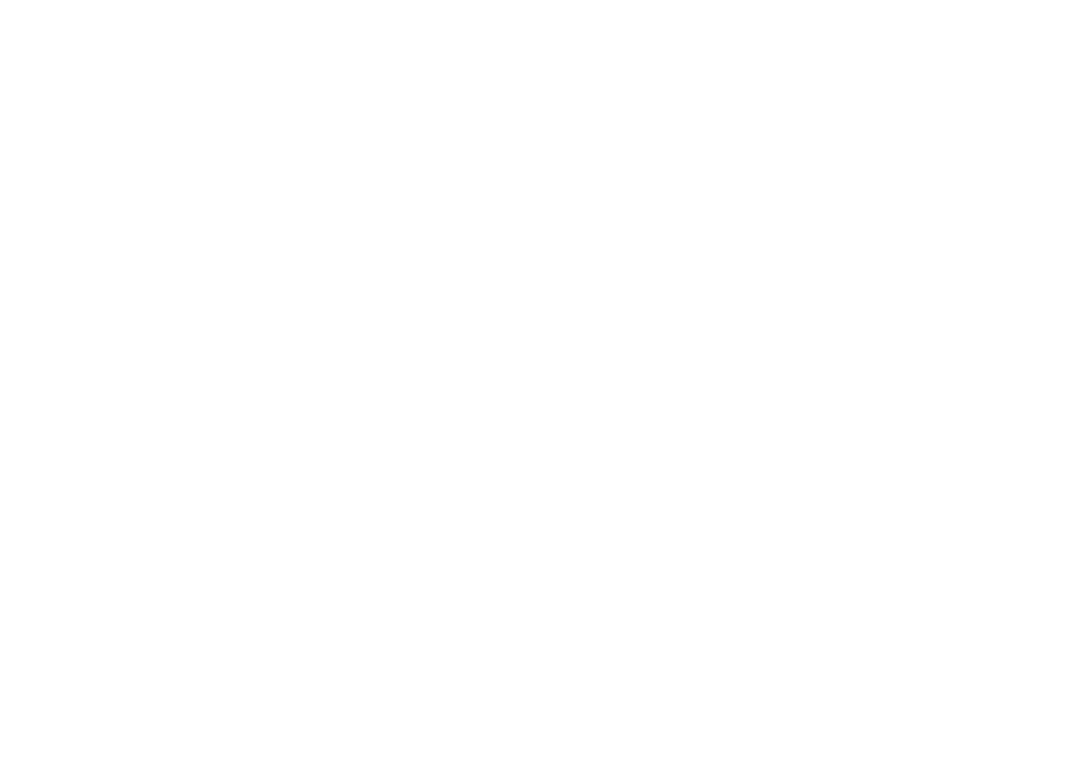
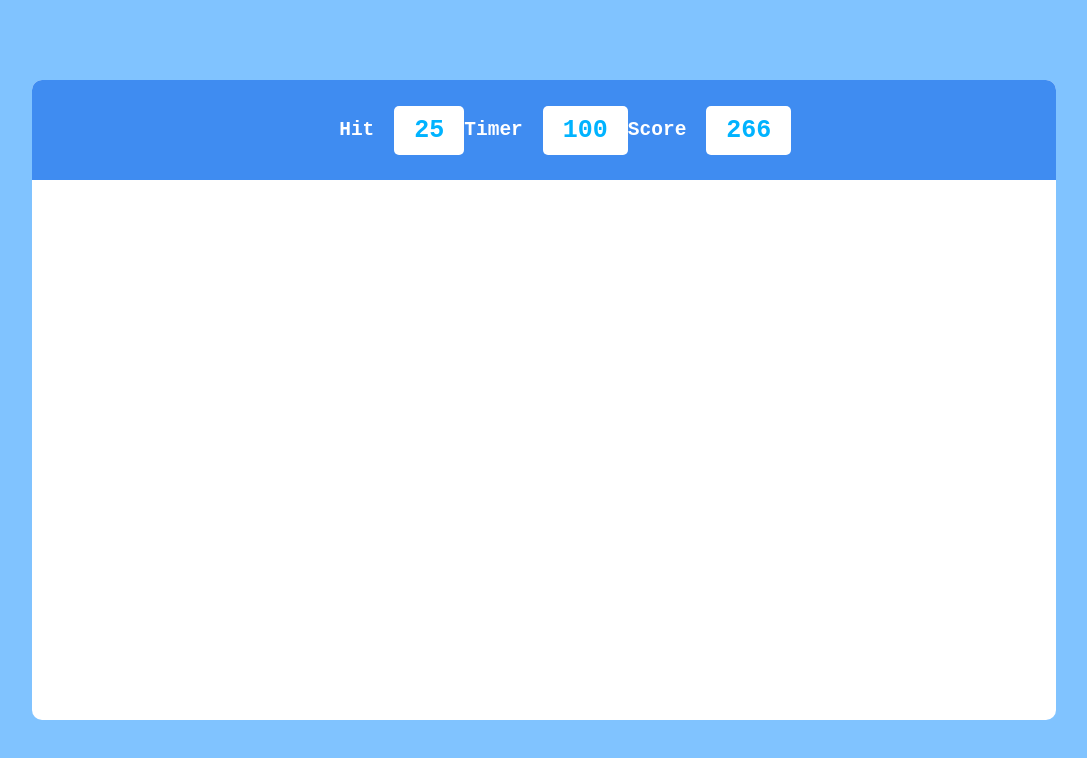
Before and after one commit to prince-kumar-singh/Bubble-Game, a plain HTML site: page index.html in a window 1280 px wide. Shown: the whole page, without its empty margins (96-1183 px from the left). Drawn offline with Linux system fonts and the light colour scheme.

Commit message:
Designed panel top

```diff
--- a/index.html
+++ b/index.html
@@ -7,7 +7,23 @@
     <link rel="stylesheet" href="style.css">
 </head>
 <body>
-
+    <div id="main">
+        <div id="panel">
+            <div id="ptop">
+                <div class="elem">
+                    <h2>Hit</h2>
+                    <div class="box">25</div>
+                  </div>
+                  <div class="elem">
+                    <h2>Timer</h2>
+                    <div class="box">100</div>
+                  </div>
+                  <div class="elem">
+                    <h2>Score</h2>
+                    <div class="box">266</div>
+            </div>
+        </div>
+    </div>
     <script src="script.js"></script>
 </body>
 </html>
--- a/style.css
+++ b/style.css
@@ -2,8 +2,52 @@
     margin: 0;
     padding: 0;
     box-sizing: border-box;
+    font-family: monospace;
 }
 html, body{
     width: 100%;
     height: 100%;
 }
+
+#main{
+    width: 100%;
+    height: 100%;
+    background-color: rgb(128, 195, 255);
+    display: flex;
+    align-items: center;
+    justify-content: center;
+}
+
+#panel{
+    width: 80%;
+    height: 80%;
+    background-color: white;
+    border-radius: 10px;
+    overflow: hidden;
+}
+
+#ptop{
+    width: 100%;
+    height: 100px;
+    padding: 0px 30%;
+    background-color: rgb(63, 140, 241);
+    color: #fff;
+    display: flex;
+    justify-content: space-between;
+    align-items: center;
+}
+
+.elem{
+    display: flex;
+    align-items: center;
+    gap: 20px;
+}
+
+.box{
+    color: rgb(0, 179, 255);
+    font-weight: 600;
+    font-size: 25px;
+    padding: 10px 20px;
+    background-color: #fff;
+    border-radius: 5px;
+}
```
